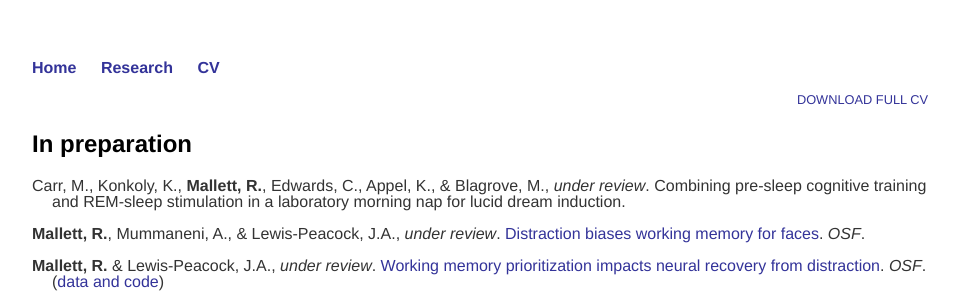
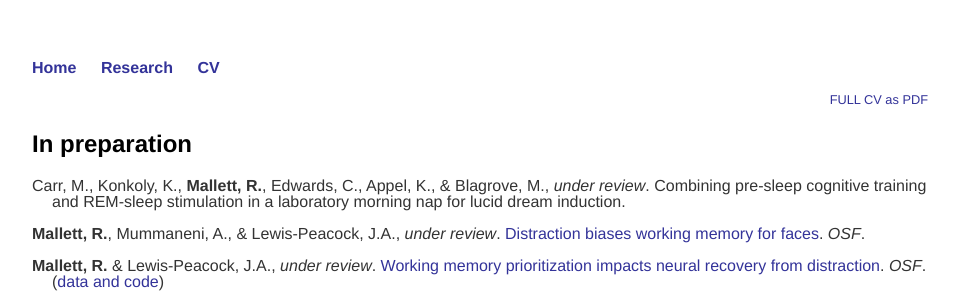
Before and after one commit to remrama/remrama.github.io, a Jekyll site: the page built from cv/index.html, in a window 1280 px wide. Shown: the top 293 px of the page, without its empty margins (160-1119 px from the left). Built offline with Jekyll 4.4.1, drawn with Linux system fonts in a browser that asks for light colours.

Commit message:
download --> view

```diff
--- a/cv/index.html
+++ b/cv/index.html
@@ -5,7 +5,7 @@
 
 <div class="cv">
 
-    <a href="/cv/CV.pdf" class="download" download="CV_remy.pdf" title="Download full CV as PDF">DOWNLOAD FULL CV</a>
+    <a href="/cv/CV.pdf" class="download" title="View full CV">FULL CV as PDF</a>
 
     <br>
     <h2>In preparation</h2>
```
